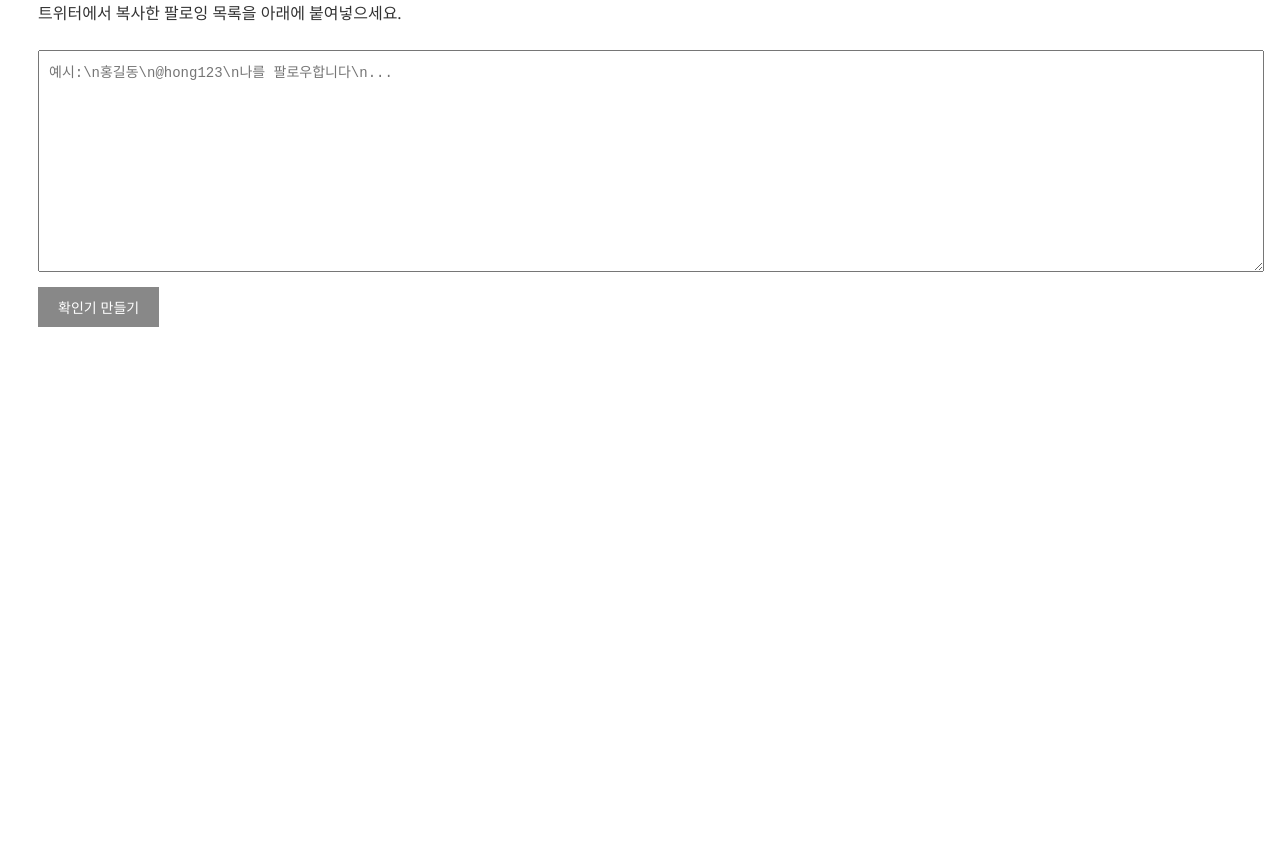
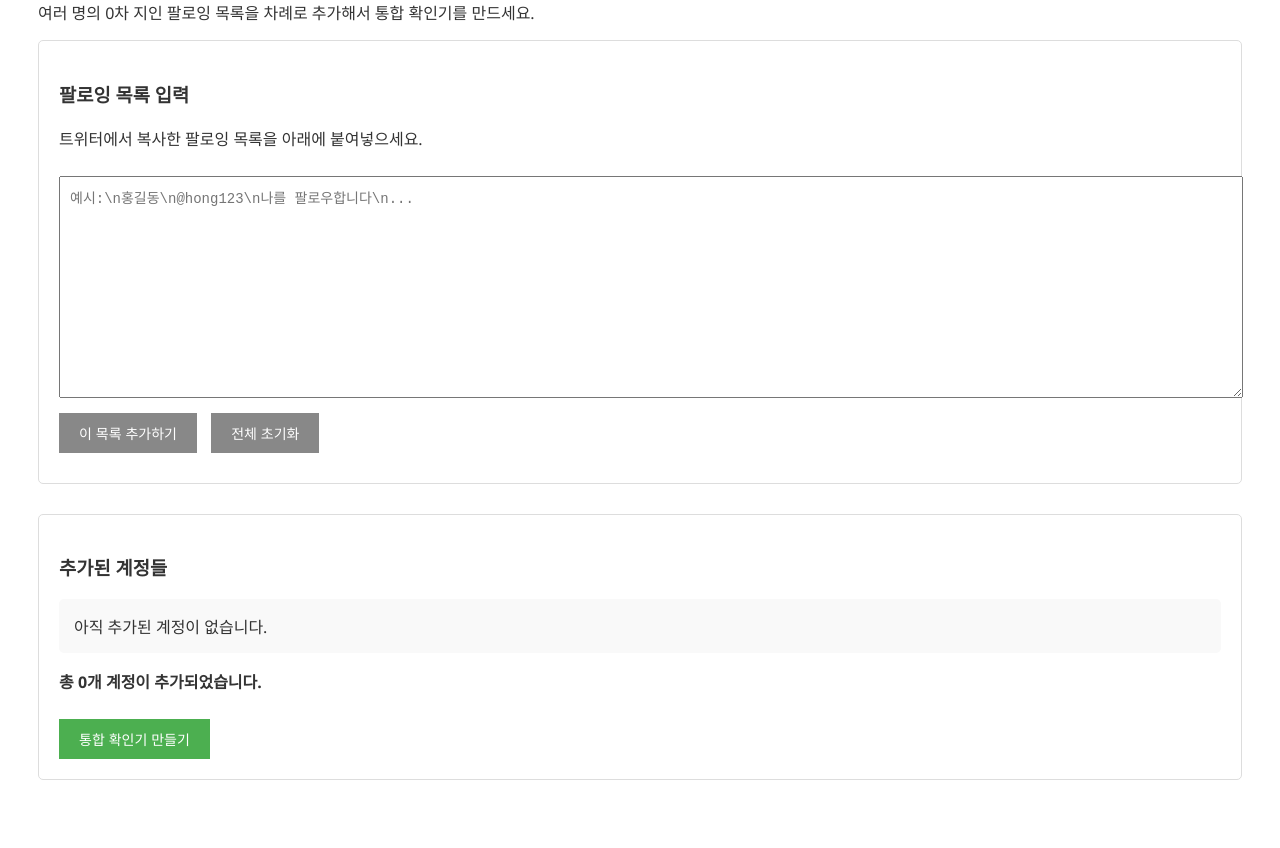
Before and after one commit to CriminalTalent/check-Follower, a plain HTML site: page index.html in a window 1280 px wide. Shown: the part 105-953 px from the top of the page. Before the commit the page ends 800 px from the top, so only its background shows below. Drawn offline with Linux system fonts and the light colour scheme.

Commit message:
Update index.html

```diff
--- a/index.html
+++ b/index.html
@@ -14,6 +14,12 @@
       font-size: 24px;
       font-weight: bold;
     }
+    .input-section {
+      margin-bottom: 30px;
+      border: 1px solid #ddd;
+      padding: 20px;
+      border-radius: 5px;
+    }
     textarea {
       width: 100%;
       height: 200px;
@@ -28,10 +34,25 @@
       padding: 10px 20px;
       font-size: 14px;
       margin-top: 10px;
+      margin-right: 10px;
       cursor: pointer;
     }
     button:hover {
       background-color: #555;
+    }
+    button.generate {
+      background-color: #4CAF50;
+    }
+    button.generate:hover {
+      background-color: #45a049;
+    }
+    .accounts-list {
+      background-color: #f9f9f9;
+      padding: 15px;
+      border-radius: 5px;
+      margin-top: 15px;
+      max-height: 200px;
+      overflow-y: auto;
     }
     a#download-link {
       display: none;
@@ -40,21 +61,43 @@
       color: #2a5885;
       text-decoration: underline;
     }
+    .status {
+      font-weight: bold;
+      color: #4CAF50;
+      margin-top: 10px;
+    }
   </style>
 </head>
 <body>
-  <h1>0차 지인의 팔로잉 입력</h1>
-  <p>트위터에서 복사한 팔로잉 목록을 아래에 붙여넣으세요.</p>
-  <textarea id="input" placeholder="예시:\n홍길동\n@hong123\n나를 팔로우합니다\n..."></textarea>
-  <br>
-  <button onclick="generateChecker()">확인기 만들기</button>
-  <br>
+  <h1>0차 지인들의 팔로잉 통합 입력</h1>
+  <p>여러 명의 0차 지인 팔로잉 목록을 차례로 추가해서 통합 확인기를 만드세요.</p>
+
+  <div class="input-section">
+    <h3>팔로잉 목록 입력</h3>
+    <p>트위터에서 복사한 팔로잉 목록을 아래에 붙여넣으세요.</p>
+    <textarea id="input" placeholder="예시:\n홍길동\n@hong123\n나를 팔로우합니다\n..."></textarea>
+    <br>
+    <button onclick="addAccounts()">이 목록 추가하기</button>
+    <button onclick="clearAll()">전체 초기화</button>
+
+    <div id="status" class="status"></div>
+  </div>
+
+  <div class="input-section">
+    <h3>추가된 계정들</h3>
+    <div id="accountsList" class="accounts-list">아직 추가된 계정이 없습니다.</div>
+    <p><strong>총 <span id="totalCount">0</span>개 계정이 추가되었습니다.</strong></p>
+
+    <button class="generate" onclick="generateChecker()">통합 확인기 만들기</button>
+  </div>
+
   <a id="download-link" download="checker.html"></a>
 
   <script>
-    function generateChecker() {
-      console.log('generateChecker 호출됨');
+    let allAccounts = new Set(); // 중복 제거를 위해 Set 사용
+    let accountsData = []; // 실제 데이터 저장
 
+    function addAccounts() {
       const input = document.getElementById('input').value;
       if (!input.trim()) {
         alert('입력된 내용이 없습니다!');
@@ -62,27 +105,78 @@
       }
 
       const lines = input.split('\n');
-      const accounts = [];
+      let newAccountsCount = 0;
 
       for (let i = 0; i < lines.length; i++) {
         if (lines[i + 2] && lines[i + 2].includes('나를 팔로우합니다')) {
           const name = lines[i]?.trim() || '';
           const username = lines[i + 1]?.trim() || '';
           if (name && username) {
-            accounts.push({name: name, username: username});
+            const accountKey = username; // username으로 중복 체크
+            if (!allAccounts.has(accountKey)) {
+              allAccounts.add(accountKey);
+              accountsData.push({name: name, username: username});
+              newAccountsCount++;
+            }
           }
         }
       }
 
-      if (accounts.length === 0) {
-        alert('팔로잉 계정을 찾을 수 없습니다. 형식을 확인해주세요.');
+      if (newAccountsCount === 0) {
+        alert('새로 추가된 계정이 없습니다. 형식을 확인하거나 이미 추가된 계정일 수 있습니다.');
         return;
       }
 
-      console.log('계정 수:', accounts.length);
+      // UI 업데이트
+      updateAccountsList();
+      document.getElementById('input').value = ''; // 입력란 초기화
+      document.getElementById('status').textContent = `✅ ${newAccountsCount}개 계정이 추가되었습니다!`;
+
+      setTimeout(() => {
+        document.getElementById('status').textContent = '';
+      }, 3000);
+    }
+
+    function updateAccountsList() {
+      const listDiv = document.getElementById('accountsList');
+      const totalCount = document.getElementById('totalCount');
+
+      if (accountsData.length === 0) {
+        listDiv.textContent = '아직 추가된 계정이 없습니다.';
+      } else {
+        listDiv.innerHTML = accountsData.map(acc => `<div>${acc.name} (${acc.username})</div>`).join('');
+      }
+
+      totalCount.textContent = accountsData.length;
+    }
+
+    function clearAll() {
+      if (accountsData.length === 0) {
+        alert('초기화할 데이터가 없습니다.');
+        return;
+      }
+
+      if (confirm('모든 추가된 계정을 삭제하시겠습니까?')) {
+        allAccounts.clear();
+        accountsData = [];
+        updateAccountsList();
+        document.getElementById('status').textContent = '✅ 모든 데이터가 초기화되었습니다.';
+        setTimeout(() => {
+          document.getElementById('status').textContent = '';
+        }, 3000);
+      }
+    }
+
+    function generateChecker() {
+      if (accountsData.length === 0) {
+        alert('먼저 팔로잉 목록을 추가해주세요!');
+        return;
+      }
+
+      console.log('총 계정 수:', accountsData.length);
 
       // 데이터 처리
-      const dataString = JSON.stringify(accounts);
+      const dataString = JSON.stringify(accountsData);
       const encodedData = btoa(encodeURIComponent(dataString));
 
       // 새 문서 생성
@@ -162,7 +256,7 @@ setInterval(() => {
       const link = document.getElementById('download-link');
       link.href = url;
       link.style.display = 'inline-block';
-      link.textContent = '보호된 확인기 다운로드 (checker.html)';
+      link.textContent = `통합 확인기 다운로드 (총 ${accountsData.length}개 계정 포함)`;
 
       console.log('다운로드 링크 생성 완료');
     }
```
